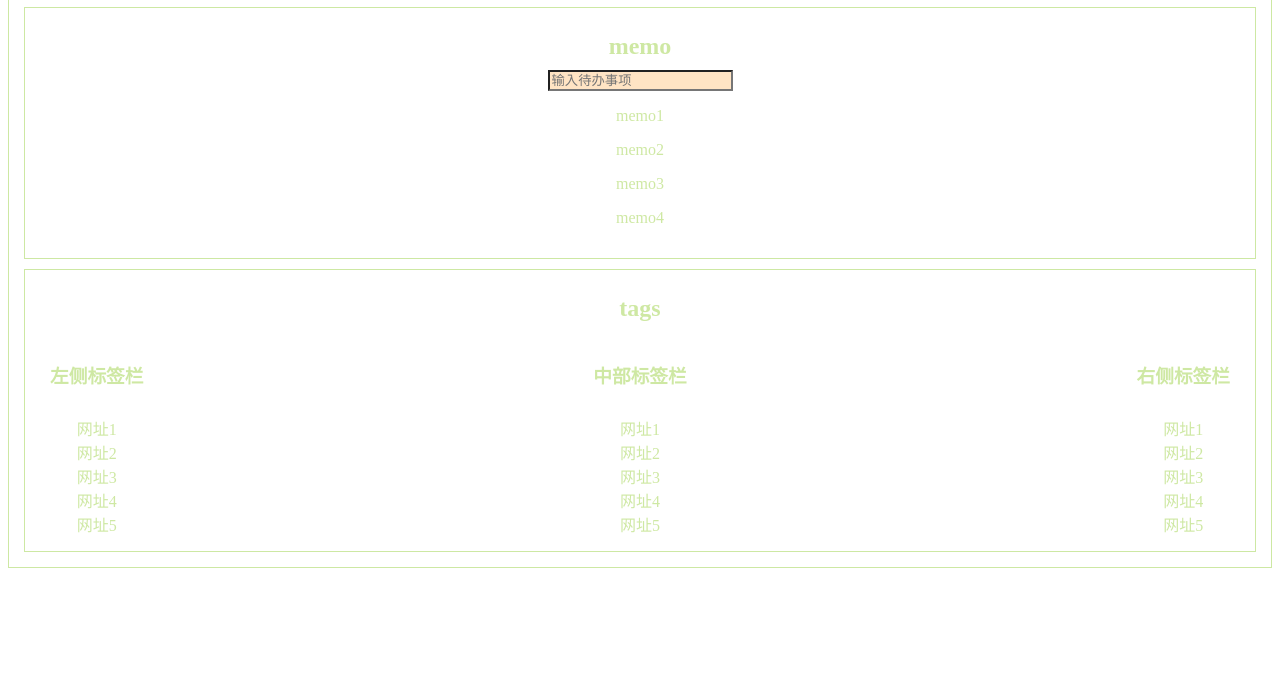
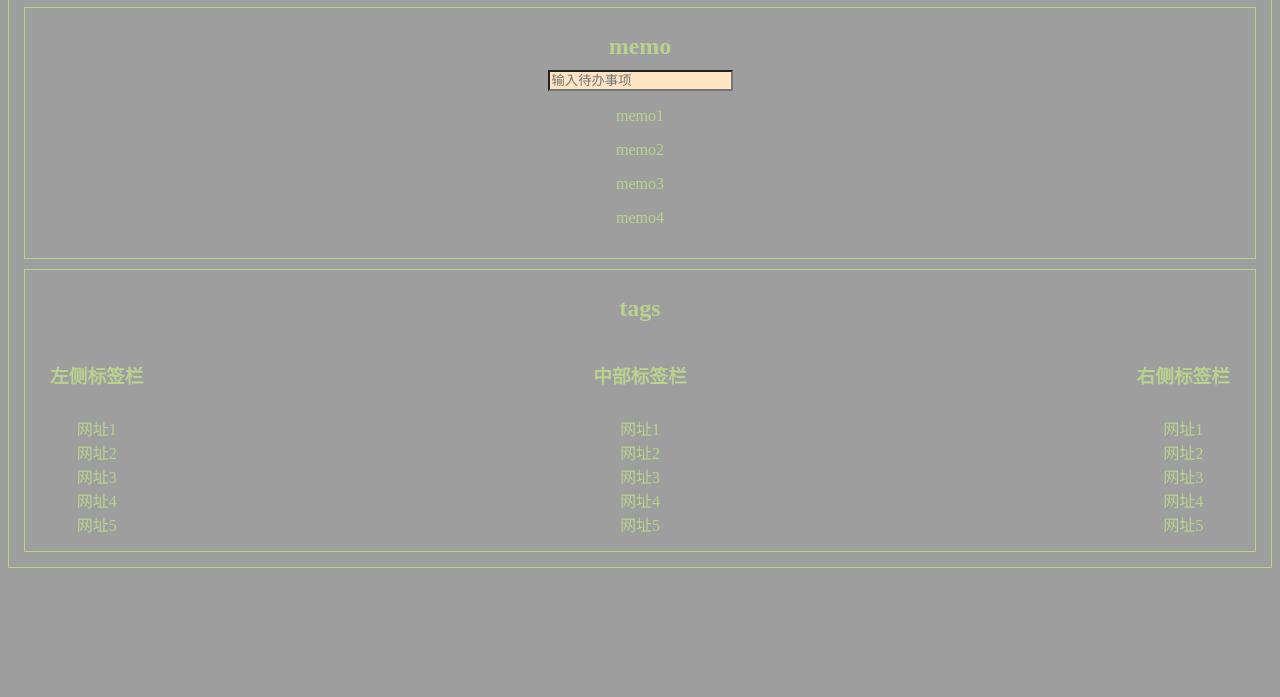
Before and after one commit to nekomatapanda/myHomePage, a plain HTML site: page MyFirstPage/index.html in a window 1280 px wide. Shown: the part 103-800 px from the top of the page. Drawn offline with Linux system fonts and the light colour scheme; the site is published under a folder, as on GitHub Pages, so addresses that start at the root find nothing.

Commit message:
Update index.css

```diff
--- a/MyFirstPage/index.css
+++ b/MyFirstPage/index.css
@@ -1,6 +1,6 @@
 /*整体网页*/
 body {
-  background-image: url(/images/backgroundImage2.jpg);
+  background-image: url(./images/backgroundImage2.jpg);
   border: 1px solid;
   padding: 10px;
   display: flex;
```
